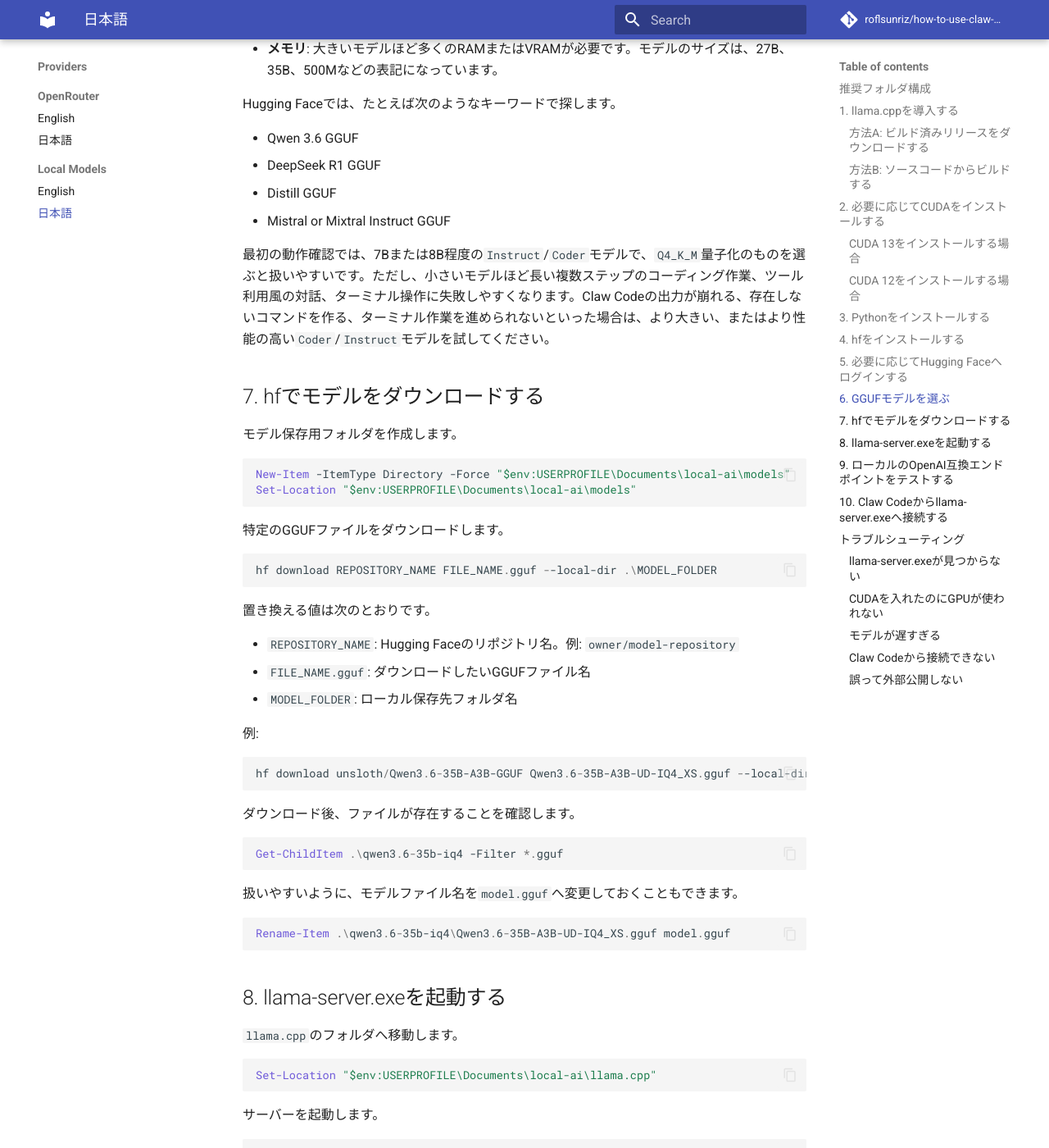
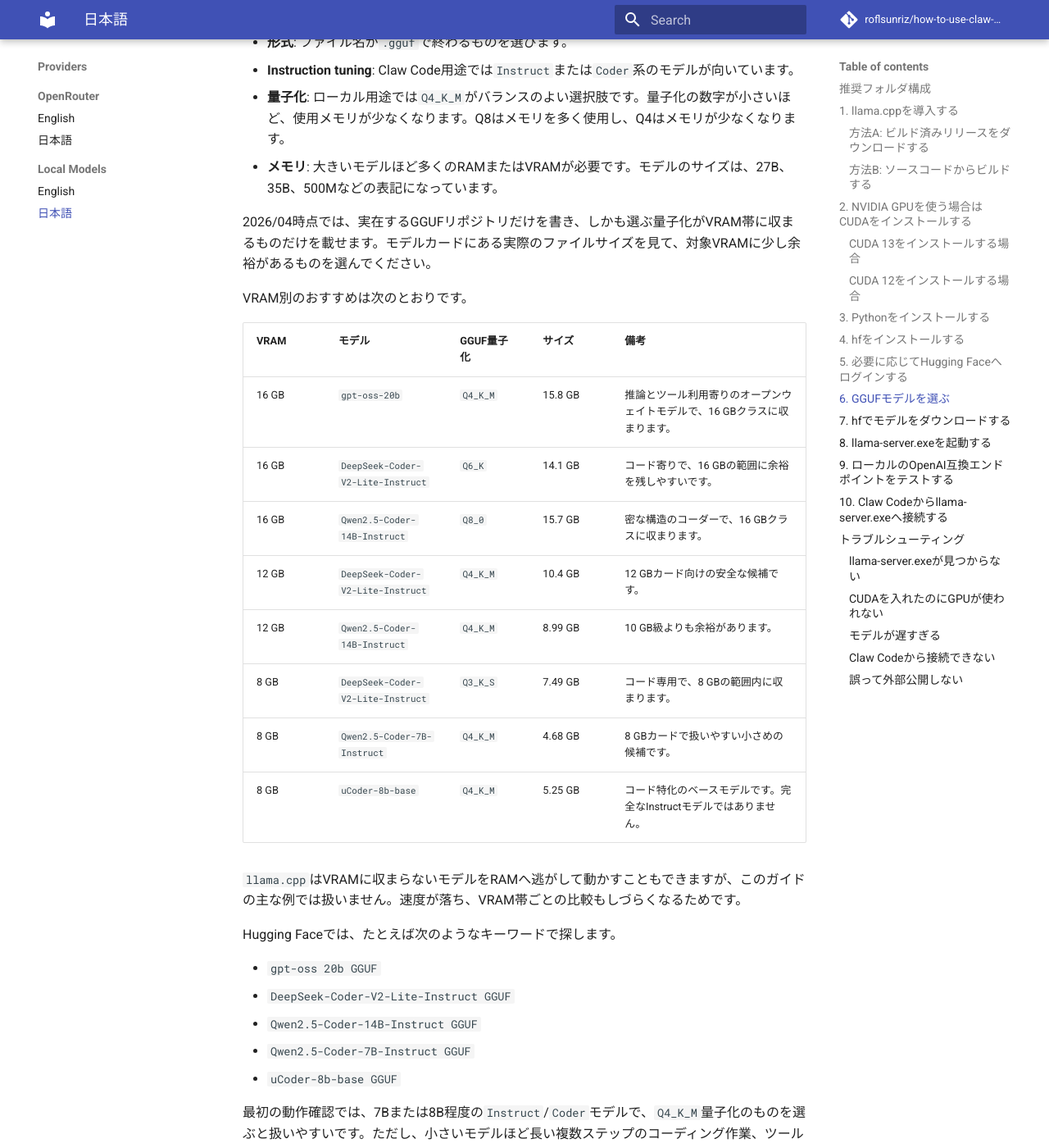
Before and after one commit to roflsunriz/how-to-use-claw-code, an MkDocs documentation site: the page built from docs/LOCAL-MODELS-ja-JP.md, in a window 1280 px wide and 1400 px high, scrolled down 5133 px. Shown: the whole window at 82% size. Built offline with MkDocs 1.6.1 and Material for MkDocs 9.7.7, drawn with Linux system fonts in a browser that asks for light colours; comment, search, counter and statistics services are not loaded; some of the changed text lies outside the part shown.

Commit message:
feat: CUDAインストール手順をNVIDIA GPU使用時に明確化し、推奨モデル情報を追加

````diff
--- a/docs/LOCAL-MODELS-ja-JP.md
+++ b/docs/LOCAL-MODELS-ja-JP.md
@@ -5,7 +5,7 @@
 目標は次の流れです。
 
 1. `llama.cpp`を導入する。
-2. 必要に応じてCUDAをインストールする。
+2. NVIDIA GPUを使う場合はCUDAをインストールする。
 3. Pythonをインストールする。
 4. `hf`をインストールし、Hugging FaceからGGUFモデルをダウンロードする。
 5. `llama-server.exe`をローカルで起動する。
@@ -49,7 +49,8 @@ Windowsで`llama.cpp`を導入する方法は、大きく分けて2つありま
    - https://github.com/ggml-org/llama.cpp/releases
 2. 自分の環境に合うWindows用のアーカイブをダウンロードします。
    - CPUのみで使う場合は、`llama-server.exe`を含むWindows用アーカイブを選びます。`llama-(ランダム文字列)-bin-win-cpu-x64.zip`のようなファイル名です。
-   - NVIDIA GPUを使う場合は、CUDA対応のWindows用アーカイブがあれば、自分のCUDAランタイムに合うものを選びます。`cudart-llama-bin-win-cuda-12.4-x64.zip`、`cudart-llama-bin-win-cuda-13.1-x64.zip`、`llama-(ランダム文字列)-bin-win-cuda-12.4-x64.zip`、`llama-(ランダム文字列)-bin-win-cuda-13.1-x64.zip`のようなファイル名です。
+   - NVIDIA GPUで推論する場合は、CUDA対応のWindows用アーカイブを選び、対応するCUDAランタイムを入れます。`cudart-llama-bin-win-cuda-12.4-x64.zip`、`cudart-llama-bin-win-cuda-13.1-x64.zip`、`llama-(ランダム文字列)-bin-win-cuda-12.4-x64.zip`、`llama-(ランダム文字列)-bin-win-cuda-13.1-x64.zip`のようなファイル名です。
+   - NVIDIA以外のGPUバックエンドを使う場合は、`llama.cpp`のWindowsビルドにはVulkan、SYCL、HIPもあります。
 3. ダウンロードしたアーカイブを展開します。
 4. 展開したフォルダを次の場所にコピーまたは移動します。
 
@@ -57,7 +58,8 @@ Windowsで`llama.cpp`を導入する方法は、大きく分けて2つありま
    %USERPROFILE%\Documents\local-ai\llama.cpp
    ```
 
-5. `llama-server.exe`が存在することを確認します。
+5. `cudart-llama-bin-win-cuda-<version>-x64.zip`をダウンロードし、DLLファイルを`llama-server.exe`の隣にある`llama.cpp`フォルダへ展開します。
+6. `llama-server.exe`が存在することを確認します。
 
    ```powershell
    Test-Path "$env:USERPROFILE\Documents\local-ai\llama.cpp\llama-server.exe"
@@ -95,9 +97,9 @@ cmake --build build --config Release
 Get-ChildItem -Recurse -Filter llama-server.exe
 ```
 
-## 2. 必要に応じてCUDAをインストールする
+## 2. NVIDIA GPUを使う場合はCUDAをインストールする
 
-NVIDIA GPU対応の`llama.cpp`ビルドを使う場合は、GPUドライバーに加えてCUDAランタイムまたはCUDA Toolkitが必要になることがあります。
+NVIDIA GPU対応の`llama.cpp`ビルドを使う場合は、GPUドライバーに加えてCUDAランタイムまたはCUDA Toolkitが必要です。Vulkan、SYCL、HIPのビルドを使う場合はCUDAは不要で、対応するバックエンドのアーカイブを使います。
 
 まず、利用できるCUDAのバージョンを確認します。
 
@@ -199,12 +201,30 @@ hf login
 - **量子化**: ローカル用途では`Q4_K_M`がバランスのよい選択肢です。量子化の数字が小さいほど、使用メモリが少なくなります。Q8はメモリを多く使用し、Q4はメモリが少なくなります。
 - **メモリ**: 大きいモデルほど多くのRAMまたはVRAMが必要です。モデルのサイズは、27B、35B、500Mなどの表記になっています。
 
+2026/04時点では、実在するGGUFリポジトリだけを書き、しかも選ぶ量子化がVRAM帯に収まるものだけを載せます。モデルカードにある実際のファイルサイズを見て、対象VRAMに少し余裕があるものを選んでください。
+
+VRAM別のおすすめは次のとおりです。
+
+| VRAM | モデル | GGUF量子化 | サイズ | 備考 |
+| --- | --- | --- | --- | --- |
+| 16 GB | `gpt-oss-20b` | `Q4_K_M` | 15.8 GB | 推論とツール利用寄りのオープンウェイトモデルで、16 GBクラスに収まります。 |
+| 16 GB | `DeepSeek-Coder-V2-Lite-Instruct` | `Q6_K` | 14.1 GB | コード寄りで、16 GBの範囲に余裕を残しやすいです。 |
+| 16 GB | `Qwen2.5-Coder-14B-Instruct` | `Q8_0` | 15.7 GB | 密な構造のコーダーで、16 GBクラスに収まります。 |
+| 12 GB | `DeepSeek-Coder-V2-Lite-Instruct` | `Q4_K_M` | 10.4 GB | 12 GBカード向けの安全な候補です。 |
+| 12 GB | `Qwen2.5-Coder-14B-Instruct` | `Q4_K_M` | 8.99 GB | 10 GB級よりも余裕があります。 |
+| 8 GB | `DeepSeek-Coder-V2-Lite-Instruct` | `Q3_K_S` | 7.49 GB | コード専用で、8 GBの範囲内に収まります。 |
+| 8 GB | `Qwen2.5-Coder-7B-Instruct` | `Q4_K_M` | 4.68 GB | 8 GBカードで扱いやすい小さめの候補です。 |
+| 8 GB | `uCoder-8b-base` | `Q4_K_M` | 5.25 GB | コード特化のベースモデルです。完全なInstructモデルではありません。 |
+
+`llama.cpp`はVRAMに収まらないモデルをRAMへ逃がして動かすこともできますが、このガイドの主な例では扱いません。速度が落ち、VRAM帯ごとの比較もしづらくなるためです。
+
 Hugging Faceでは、たとえば次のようなキーワードで探します。
 
-- Qwen 3.6 GGUF
-- DeepSeek R1 GGUF
-- Distill GGUF
-- Mistral or Mixtral Instruct GGUF
+- `gpt-oss 20b GGUF`
+- `DeepSeek-Coder-V2-Lite-Instruct GGUF`
+- `Qwen2.5-Coder-14B-Instruct GGUF`
+- `Qwen2.5-Coder-7B-Instruct GGUF`
+- `uCoder-8b-base GGUF`
 
 最初の動作確認では、7Bまたは8B程度の`Instruct`/`Coder`モデルで、`Q4_K_M`量子化のものを選ぶと扱いやすいです。ただし、小さいモデルほど長い複数ステップのコーディング作業、ツール利用風の対話、ターミナル操作に失敗しやすくなります。Claw Codeの出力が崩れる、存在しないコマンドを作る、ターミナル作業を進められないといった場合は、より大きい、またはより性能の高い`Coder`/`Instruct`モデルを試してください。
 
@@ -334,14 +354,18 @@ Get-ChildItem "$env:USERPROFILE\Documents\local-ai" -Recurse -Filter llama-serve
 
 見つかった`llama-server.exe`があるフォルダへ移動して実行してください。
 
+ダウンロードした`cudart-llama-bin-win-cuda-<version>-x64.zip`に含まれるCUDAランタイムのDLLファイルが、`llama-server.exe`と同じ`llama.cpp`フォルダに展開されていることも確認してください。
+
 ### CUDAを入れたのにGPUが使われない
 
 次を確認してください。
 
 - NVIDIAドライバーがインストールされている。
-- CUDA対応の`llama.cpp`アーカイブを使っている。
+- CUDA対応の`llama.cpp`アーカイブを使っている。CPU専用、Vulkan、SYCL、HIPのビルドではありません。
 - CUDA 12用アーカイブにはCUDA 12系、CUDA 13用アーカイブにはCUDA 13系を使っている。
 - Windows Terminalを再起動してから`nvcc --version`を確認している。
+
+CUDAビルドが起動直後に落ちる場合は、`cudart-llama-bin-win-cuda-<version>-x64.zip`のDLLを`llama.cpp`フォルダへ展開したかも再確認してください。
 
 ### モデルが遅すぎる
 
````
Also changed, not shown: docs/LOCAL-MODELS-en-US.md (+34 -10 lines).
